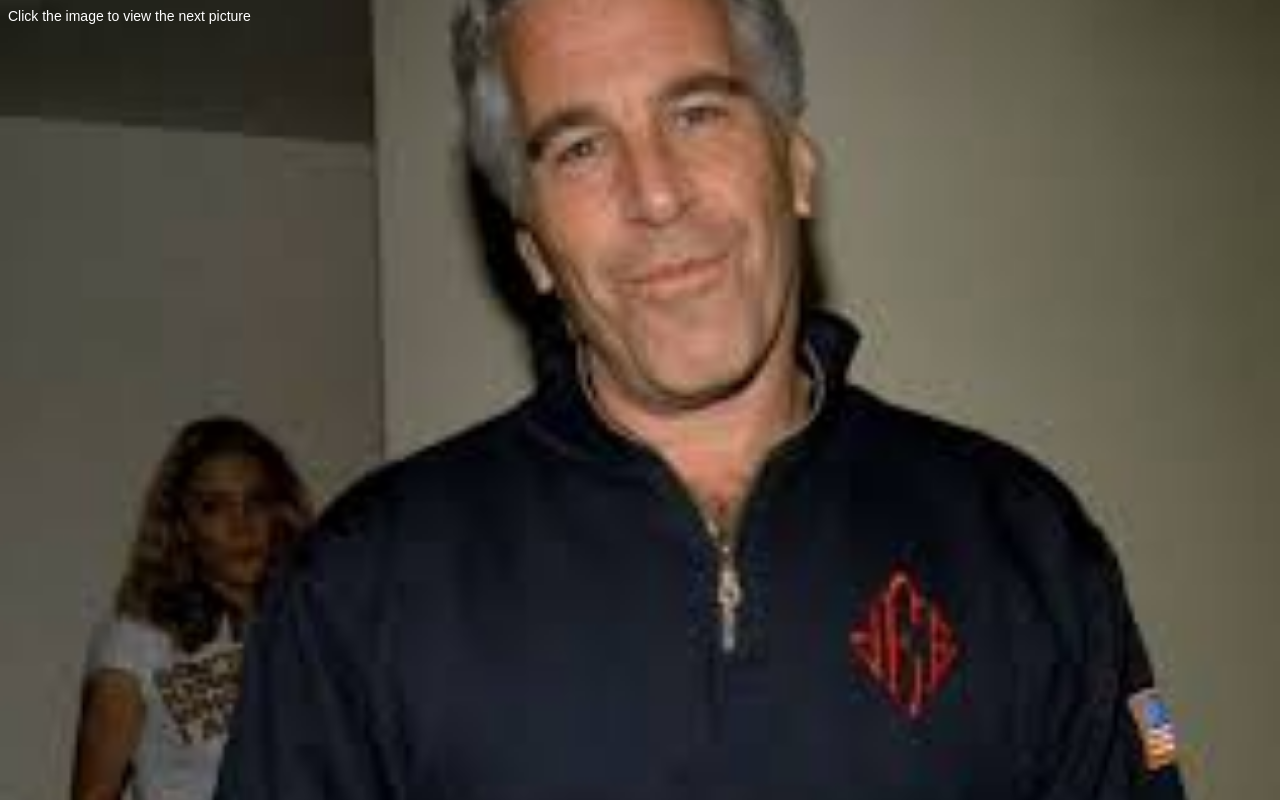
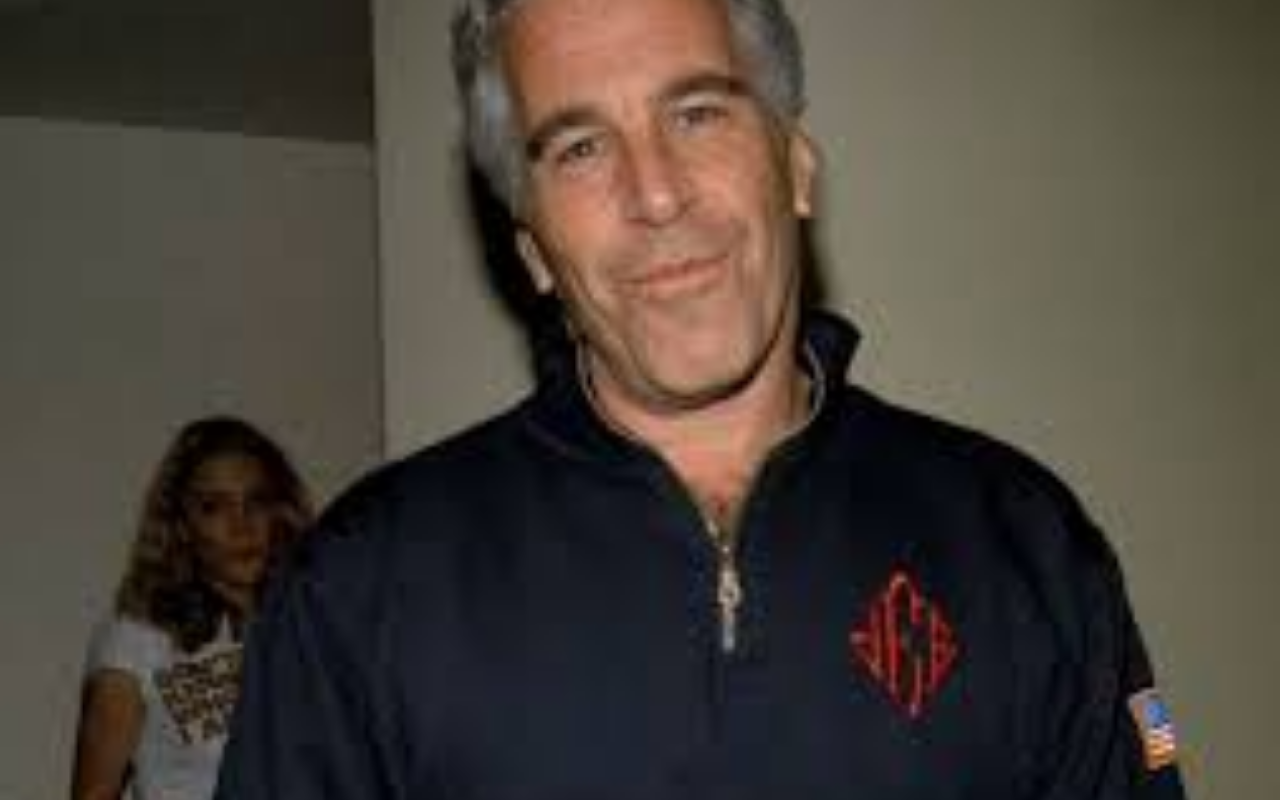
Before and after one commit to fbs6gxz4mv-pixel/edge-master, a plain HTML site: page Images/Jeplol.html in a window 1280 px wide. Drawn offline with Linux system fonts and the light colour scheme.

Commit message:
Remove text on Jeplol; keep full-screen image linking to Kirkypercy

```diff
--- a/Images/Jeplol.html
+++ b/Images/Jeplol.html
@@ -24,18 +24,9 @@
         display: block;
         cursor: pointer;
       }
-      .hint {
-        position: fixed;
-        top: 8px;
-        left: 8px;
-        color: #fff;
-        font-family: Arial, sans-serif;
-        font-size: 14px;
-      }
     </style>
   </head>
   <body>
-    <div class="hint">Click the image to view the next picture</div>
     <a href="Kirkypercy.html"><img src="Jeplol.jpeg" alt="Jeplol image" /></a>
   </body>
 </html>
```
